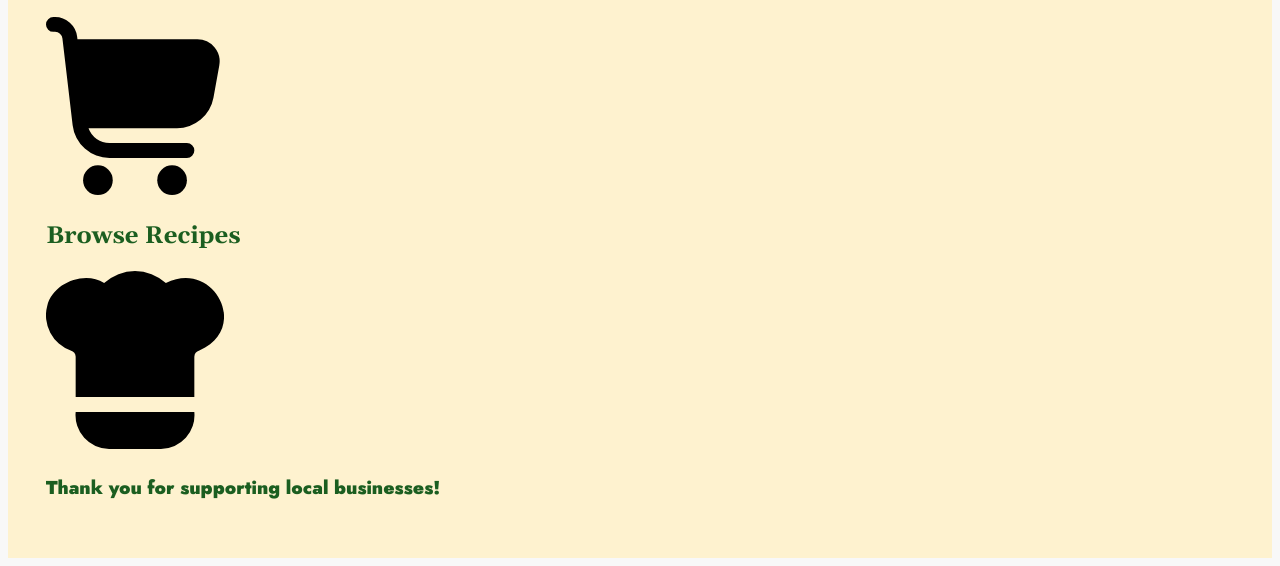
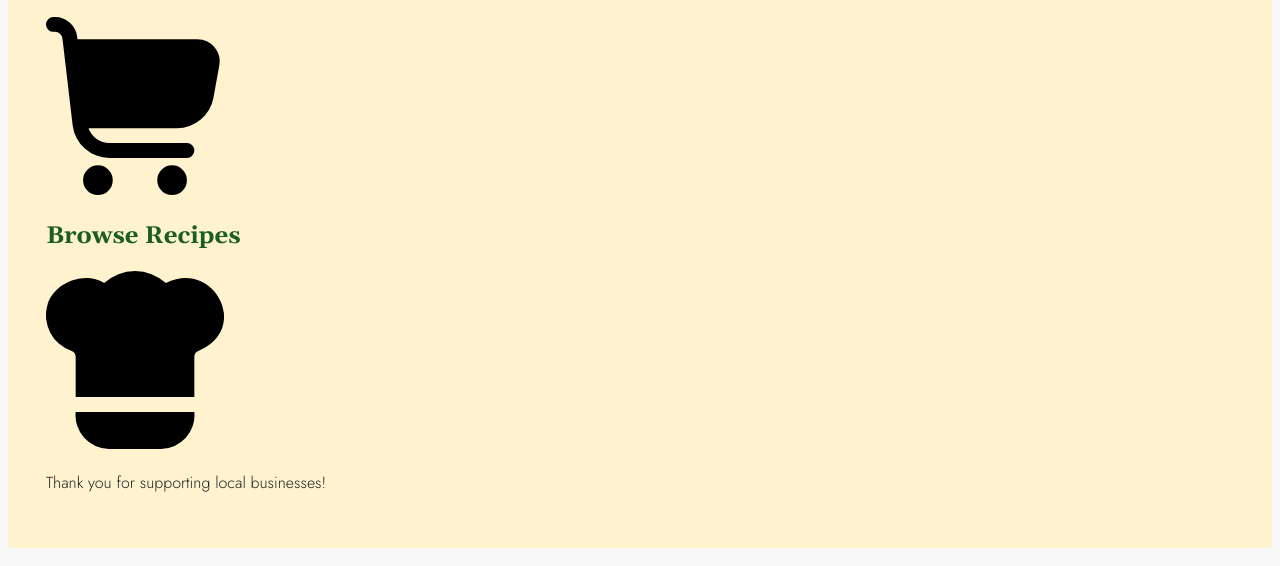
Before and after one commit to MDM16Group8/root-bloom, a plain HTML site: page index.html in a window 1280 px wide. Shown: the part 451-1017 px from the top of the page. Drawn offline with nearby package versions, Linux system fonts and the light colour scheme.

Commit message:
Update index.html

```diff
--- a/index.html
+++ b/index.html
@@ -27,7 +27,7 @@
         <h2>Browse Recipes</h2>
         <a href="recipes.html">
         <img src=icons/hat-chef.svg width="15%" alt="chef hat"/></a>
-        <h3>Thank you for supporting local businesses!</h3>
+        <p id="thanks">Thank you for supporting local businesses!</p>
 
     </div>
     <script src="cart.js"></script>
```
